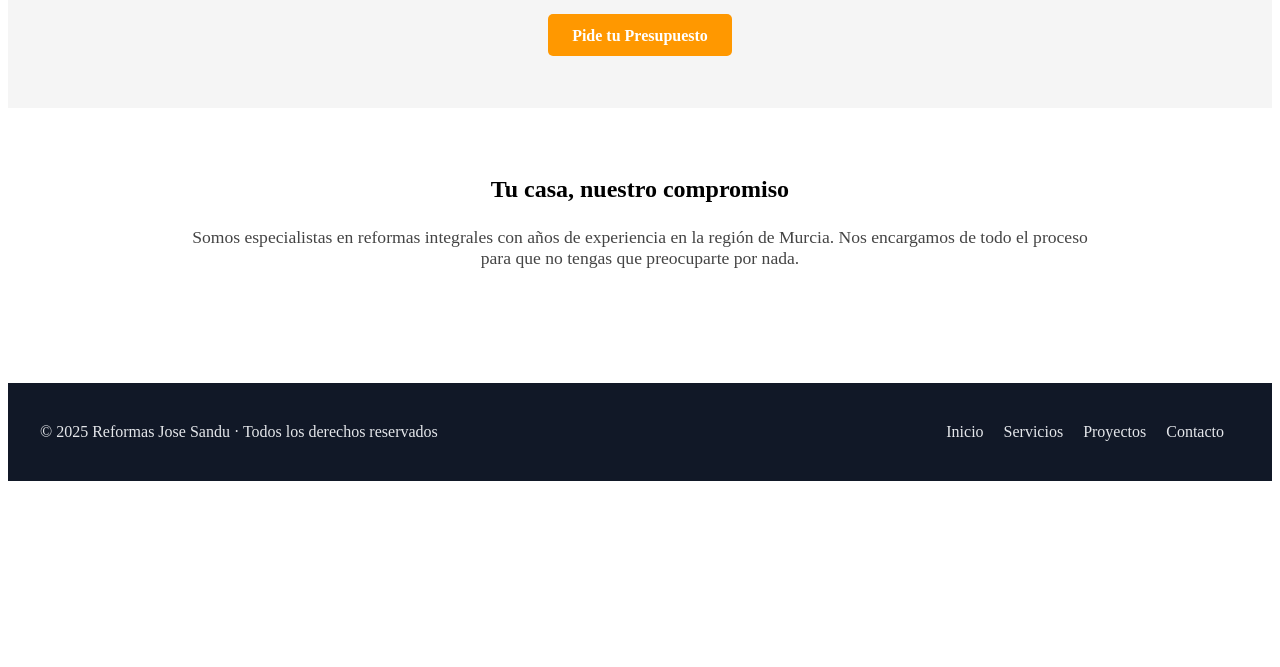
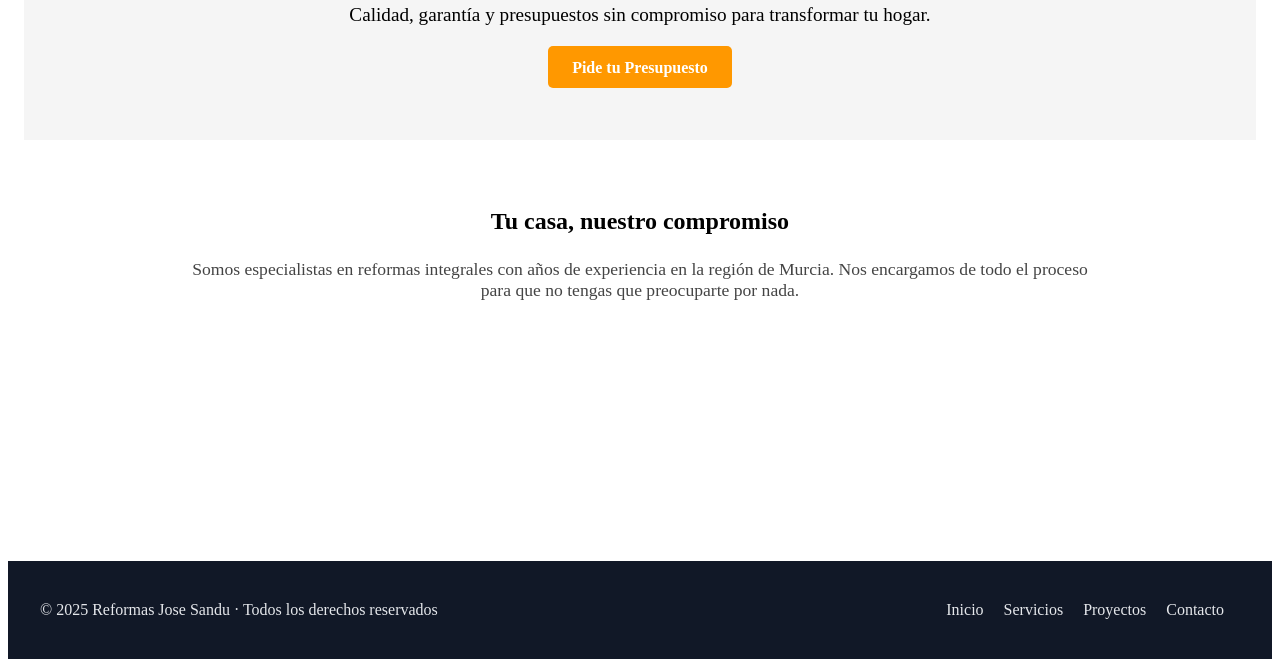
Before and after one commit to frantecno945-commits/web-reformas-final, an Astro site: page / in a window 1280 px wide. Shown: the part 272-939 px from the top of the page. Before the commit the page ends 800 px from the top, so only its background shows below. Built offline with nearby package versions, Linux system fonts and the light colour scheme; Astro itself is replaced by a stand-in of ours.

```diff
--- a/src/layouts/Layout.astro
+++ b/src/layouts/Layout.astro
@@ -1,8 +1,8 @@
 ---
-import Header from "../components/header.astro";
-import Footer from "../components/footer.astro";
+import Header from '../components/header.astro';
+import Footer from '../components/footer.astro';
+---
 
----
 <html lang="es">
   <head>
     <meta charset="UTF-8" />
@@ -11,11 +11,16 @@
   </head>
   <body>
     <Header />
-
     <main>
       <slot />
     </main>
-
     <Footer />
   </body>
 </html>
+
+<style>
+  main {
+    min-height: 80vh;
+    padding: 2rem 1rem;
+  }
+</style>
--- a/src/pages/index.astro
+++ b/src/pages/index.astro
@@ -1,5 +1,5 @@
 ---
-import Layout from "../layouts/Layout.astro";
+import Layout from '../layouts/Layout.astro';
 ---
 
 <Layout>
--- a/src/pages/servicios.astro
+++ b/src/pages/servicios.astro
@@ -1,5 +1,5 @@
 ---
-import Layout from "../layouts/Layout.astro";
+import Layout from '../layouts/Layout.astro';
 ---
 
 <Layout>
```
